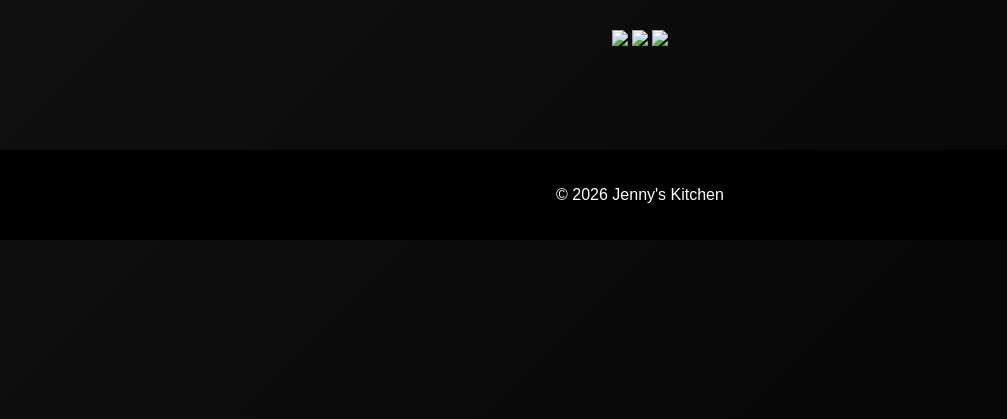
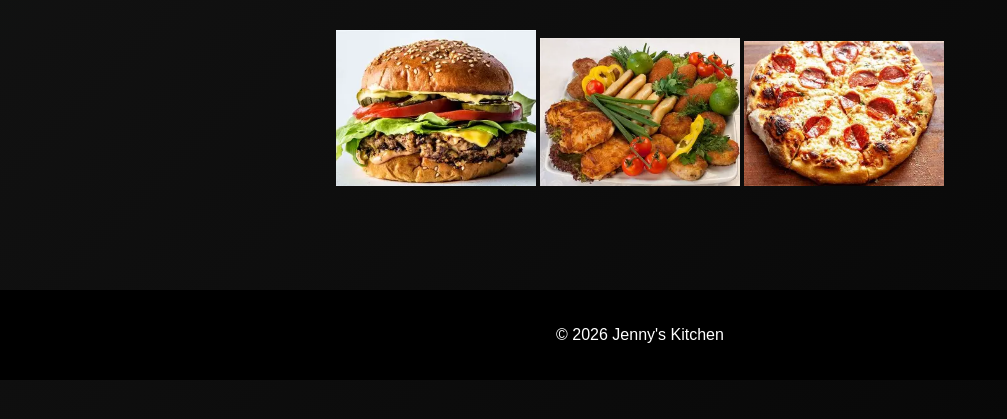
Before and after one commit to edwinlansana47-boop/Jennys-Kitchen, a plain HTML site: page gallery.html in a window 1280 px wide. Shown: the part 309-728 px from the top of the page, without its empty margins (0-1007 px from the left). Drawn offline with Linux system fonts and the light colour scheme.

Commit message:
Fix image paths in gallery.html
Updated image sources in the gallery section to remove the 'image/image.jpg/' prefix.

```diff
--- a/gallery.html
+++ b/gallery.html
@@ -17,9 +17,9 @@
         </header>
         <section class="hero">
             <h2>Gallery</h2>
-            <img src="image/image.jpg/food1.jpg" width="200">
-            <img src="image/image.jpg/food2.jpg" width="200">
-            <img src="image/image.jpg/food3.jpg" width="200">
+            <img src="food1.jpg" width="200">
+            <img src="food2.jpg" width="200">
+            <img src="food3.jpg" width="200">
         </section>
         <footer>
             <p>&copy; 2026 Jenny's Kitchen</p>
```
